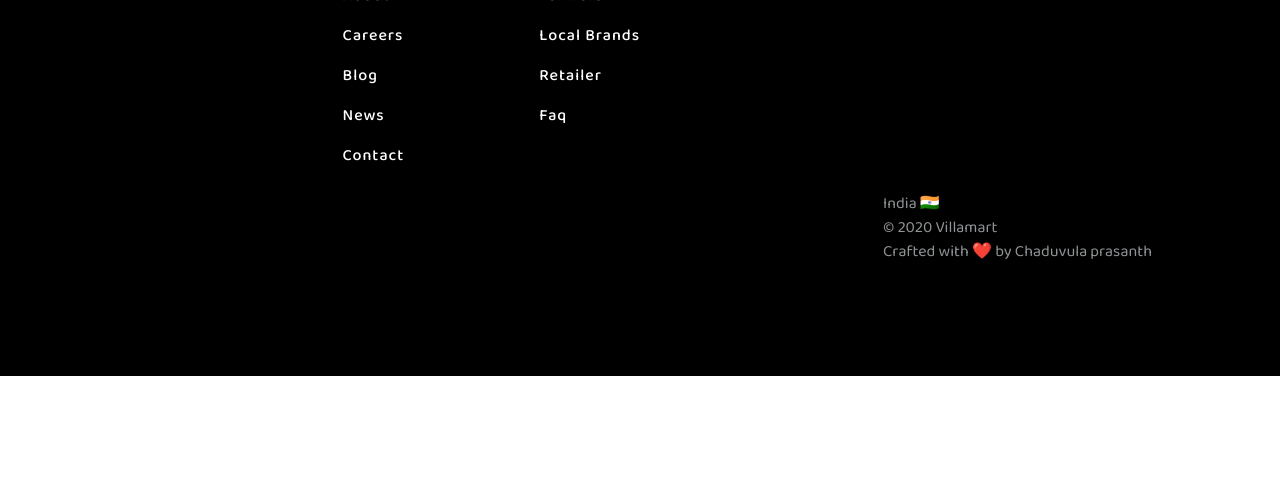
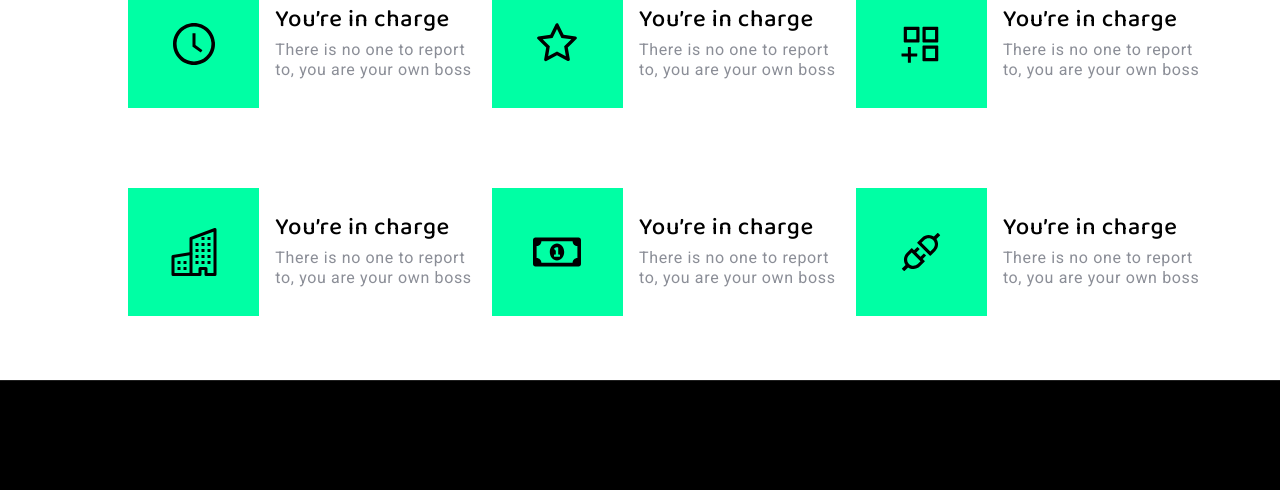
Before and after one commit to prasanthchaduvula/villamart-website, a React app: page /farmers in a window 1280 px wide. Shown: the part 467-957 px from the top of the page. Before the commit the page ends 843 px from the top, so only its background shows below. Built offline with nearby package versions, Linux system fonts and the light colour scheme.

Commit message:
updated farmers layout

```diff
--- a/src/components/farmers/Farmer.jsx
+++ b/src/components/farmers/Farmer.jsx
@@ -2,6 +2,7 @@ import React from 'react';
 import FarmerTop from './FarmerTop';
 import Footer from '../footer/Footer';
 import Header from '../header/Header';
+import FarmerSec1 from './FarmerSec1';
 
 class Farmer extends React.Component {
   render() {
@@ -11,6 +12,7 @@ class Farmer extends React.Component {
           <Header />
           <FarmerTop />
         </div>
+        <FarmerSec1 />
         <Footer />
       </section>
     );
--- a/src/components/farmers/FarmerSec1.jsx
+++ b/src/components/farmers/FarmerSec1.jsx
@@ -1,11 +1,98 @@
 import React from 'react';
+import {
+  AiOutlineClockCircle,
+  AiOutlineStar,
+  AiOutlineAppstoreAdd,
+  AiOutlineApi
+} from 'react-icons/ai';
+import { BsBuilding } from 'react-icons/bs';
+import { FaRegMoneyBillAlt } from 'react-icons/fa';
 
 class FarmerSec1 extends React.Component {
   render() {
     return (
-      <div>
-        <p>sec 2</p>
-      </div>
+      <section className="wrapper rwrapper ">
+        <div className="farmer-sec1-cont rpd-vertical-1rem r-d-block">
+          <div className="farmer-sec1-item rpd-vertical-1rem">
+            <div className="basebg farmer-sec1-item-left">
+              <AiOutlineClockCircle className="farmer-sec1-item-img" />
+            </div>
+            <div className="farmer-sec1-item-right">
+              <p className="farmer-sec1-item-right-heading fs-1-3">
+                You’re in charge
+              </p>
+              <p className="farmer-sec1-item-right-subheading  fs-1">
+                There is no one to report to, you are your own boss
+              </p>
+            </div>
+          </div>
+          <div className="farmer-sec1-item rpd-vertical-1rem">
+            <div className="basebg farmer-sec1-item-left">
+              <AiOutlineStar className=" farmer-sec1-item-img" />
+            </div>
+            <div className="farmer-sec1-item-right">
+              <p className="farmer-sec1-item-right-heading fs-1-3">
+                You’re in charge
+              </p>
+              <p className="farmer-sec1-item-right-subheading  fs-1">
+                There is no one to report to, you are your own boss
+              </p>
+            </div>
+          </div>
+          <div className="farmer-sec1-item rpd-vertical-1rem">
+            <div className="basebg farmer-sec1-item-left">
+              <AiOutlineAppstoreAdd className=" farmer-sec1-item-img" />
+            </div>
+            <div className="farmer-sec1-item-right">
+              <p className="farmer-sec1-item-right-heading fs-1-3">
+                You’re in charge
+              </p>
+              <p className="farmer-sec1-item-right-subheading  fs-1">
+                There is no one to report to, you are your own boss
+              </p>
+            </div>
+          </div>
+          <div className="farmer-sec1-item rpd-vertical-1rem">
+            <div className="basebg farmer-sec1-item-left">
+              <BsBuilding className=" farmer-sec1-item-img" />
+            </div>
+            <div className="farmer-sec1-item-right">
+              <p className="farmer-sec1-item-right-heading fs-1-3">
+                You’re in charge
+              </p>
+              <p className="farmer-sec1-item-right-subheading  fs-1">
+                There is no one to report to, you are your own boss
+              </p>
+            </div>
+          </div>
+          <div className="farmer-sec1-item rpd-vertical-1rem">
+            <div className="basebg farmer-sec1-item-left">
+              <FaRegMoneyBillAlt className=" farmer-sec1-item-img" />
+            </div>
+            <div className="farmer-sec1-item-right">
+              <p className="farmer-sec1-item-right-heading fs-1-3">
+                You’re in charge
+              </p>
+              <p className="farmer-sec1-item-right-subheading  fs-1">
+                There is no one to report to, you are your own boss
+              </p>
+            </div>
+          </div>
+          <div className="farmer-sec1-item rpd-vertical-1rem">
+            <div className="basebg farmer-sec1-item-left">
+              <AiOutlineApi className=" farmer-sec1-item-img" />
+            </div>
+            <div className="farmer-sec1-item-right">
+              <p className="farmer-sec1-item-right-heading fs-1-3">
+                You’re in charge
+              </p>
+              <p className="farmer-sec1-item-right-subheading  fs-1">
+                There is no one to report to, you are your own boss
+              </p>
+            </div>
+          </div>
+        </div>
+      </section>
     );
   }
 }
--- a/src/components/farmers/FarmerTop.jsx
+++ b/src/components/farmers/FarmerTop.jsx
@@ -1,4 +1,5 @@
 import React from 'react';
+import { FiPhone } from 'react-icons/fi';
 
 class FarmerTop extends React.Component {
   render() {
@@ -9,6 +10,11 @@ class FarmerTop extends React.Component {
           <p className="about-hero-subheading">
             Creating sustainable livelihood & uplifting profits.
           </p>
+          <div className="center-flex">
+            <button className="hero-btn center-flex" to="">
+              <FiPhone /> <span className="fs-1"> 7680918423</span>
+            </button>
+          </div>
         </div>
       </div>
     );
--- /dev/null
+++ b/src/components/farmers/_farmer.scss
@@ -0,0 +1,42 @@
+.farmer-sec1-cont {
+  display: grid;
+  grid-template-columns: repeat(3, 1fr);
+  padding: 3rem 0;
+  grid-row-gap: 5rem;
+  grid-column-gap: 1rem;
+}
+.farmer-sec1-item {
+  display: flex;
+  align-items: center;
+  justify-content: space-between;
+}
+.farmer-sec1-item-left {
+  display: flex;
+  justify-content: center;
+  align-items: center;
+  width: 16rem;
+  height: 8rem;
+}
+.farmer-sec1-item-img {
+  font-size: 3rem;
+  color: black;
+  font-weight: 100;
+}
+.farmer-sec1-item-right {
+  margin-left: 1rem;
+}
+.farmer-sec1-item-right-heading {
+  font-weight: 500;
+  font-size: 1.5rem;
+  color: black;
+  letter-spacing: 0.04rem;
+}
+.farmer-sec1-item-right-subheading {
+  color: rgba(23, 30, 47, 0.5);
+  font-weight: 400;
+  font-size: 1rem;
+  margin-top: 0.5rem;
+  line-height: 1.25;
+  letter-spacing: 0.04rem;
+  font-family: 'Roboto', sans-serif;
+}
--- a/src/components/hero/_hero.scss
+++ b/src/components/hero/_hero.scss
@@ -21,10 +21,10 @@
 }
 .hero-btn {
   // background-color: #212b36;
-  background-color: black;
-  padding: 1rem;
+  background-color: #171e2f;
+  padding: 0.8rem 1rem;
   border-radius: 0.3rem;
-  font-size: 1.1rem;
+  font-size: 1rem;
   font-weight: 700;
   color: white;
   letter-spacing: 0.06rem;
--- a/src/stylesheet/_general.scss
+++ b/src/stylesheet/_general.scss
@@ -30,8 +30,8 @@
 .bg {
   background-image: linear-gradient(134deg, #00ffa3 0%, #4baef7 100%);
 }
-.bg-black {
-  background: yellow;
+.basebg {
+  background-color: #00ffa4;
 }
 .height-100vh {
   height: 100vh;
--- a/src/stylesheet/style.scss
+++ b/src/stylesheet/style.scss
@@ -5,4 +5,5 @@
 @import '../components/hero/hero';
 @import '../components/footer/footer';
 @import '../components//aboutus/about';
+@import '../components//farmers/farmer';
 @import 'responsive';
```
